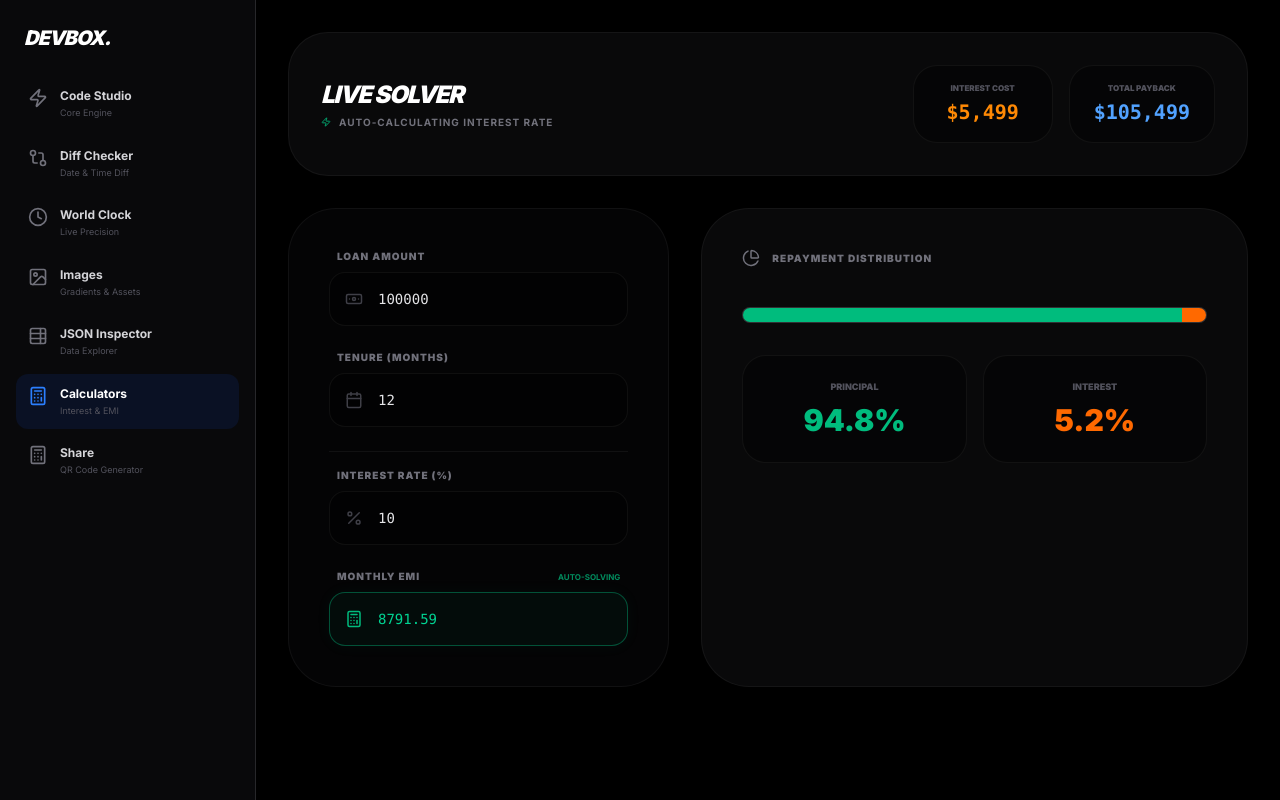
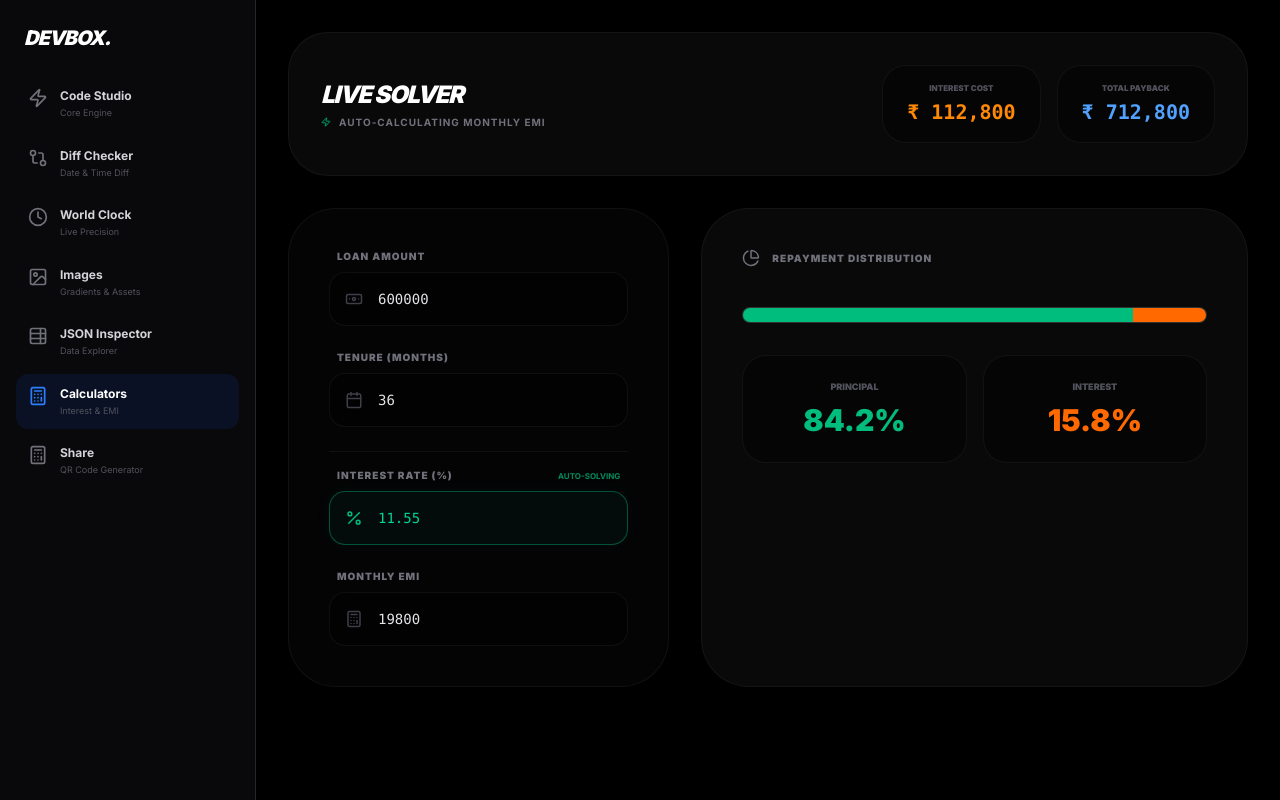
Before and after one commit to ramprasad-selvam/blog, a Next.js app: page /tools/calc in a window 1280 px wide. Built offline with nearby package versions, Linux system fonts and the light colour scheme.

Commit message:
Rupee sybmol

```diff
--- a/app/(tools)/tools/calc/page.tsx
+++ b/app/(tools)/tools/calc/page.tsx
@@ -8,14 +8,14 @@ import {
 
 export default function LoanSolver() {
   const [values, setValues] = useState({
-    amount: "100000",
-    tenure: "12",
-    rate: "10",
-    emi: ""
+    amount: "600000",
+    tenure: "36",
+    rate: "",
+    emi: "19800"
   });
 
   // This ref tracks what the user is currently typing so we don't overwrite it
-  const lastChanged = useRef<"rate" | "emi" | null>("rate");
+  const lastChanged = useRef<"rate" | "emi" | null>("emi");
 
   const [stats, setStats] = useState({
     totalInterest: 0,
@@ -100,11 +100,11 @@ export default function LoanSolver() {
         <div className="flex gap-4">
           <div className="bg-black/40 border border-white/5 px-6 py-4 rounded-3xl text-center min-w-[140px]">
             <p className="text-[8px] font-black text-zinc-600 uppercase mb-1">Interest Cost</p>
-            <p className="text-xl font-bold text-orange-400 font-mono">${stats.totalInterest.toLocaleString(undefined, {maximumFractionDigits: 0})}</p>
+            <p className="text-xl font-bold text-orange-400 font-mono">₹ {stats.totalInterest.toLocaleString(undefined, {maximumFractionDigits: 0})}</p>
           </div>
           <div className="bg-black/40 border border-white/5 px-6 py-4 rounded-3xl text-center min-w-[140px]">
             <p className="text-[8px] font-black text-zinc-600 uppercase mb-1">Total Payback</p>
-            <p className="text-xl font-bold text-blue-400 font-mono">${stats.totalPayment.toLocaleString(undefined, {maximumFractionDigits: 0})}</p>
+            <p className="text-xl font-bold text-blue-400 font-mono">₹ {stats.totalPayment.toLocaleString(undefined, {maximumFractionDigits: 0})}</p>
           </div>
         </div>
       </div>
```
